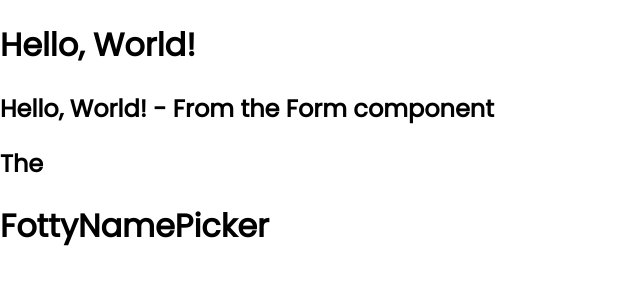
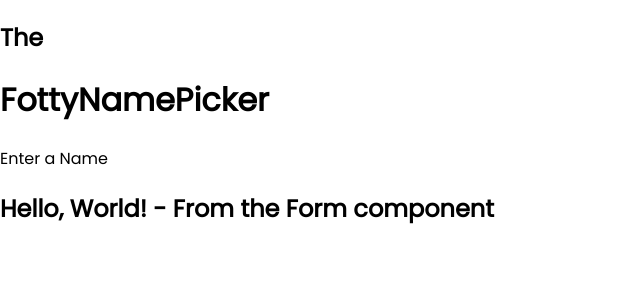
Before and after one commit to TechMilton/FootyNamePicker, a React (Create React App) app: page / in a window 1280 px wide. Shown: the top 300 px of the page, without its empty margins (0-640 px from the left). Built offline with nearby package versions, Linux system fonts and the light colour scheme.

Commit message:
set up basic structure of enterName.js and imported it to app.js

```diff
--- a/src/App.js
+++ b/src/App.js
@@ -3,13 +3,16 @@ import './App.css';
 
 //Components import
 import Form from './components/form/form';
+
+//Header related components
 import Header from './components/header/header';
+import EnterName from './components/header/enterName';
 
 const App = () => (
   <>
-    <h1>Hello, World!</h1>
+    <Header />
+    <EnterName />
     <Form />
-    <Header />
   </>
 );
 
--- /dev/null
+++ b/src/components/header/enterName.js
@@ -0,0 +1,15 @@
+import React from 'react';
+
+const EnterName = () => {
+
+    return (
+        <>
+            <div>
+                <p>Enter a Name</p>
+            </div>
+        </>
+    );
+
+}
+
+export default EnterName;
```
